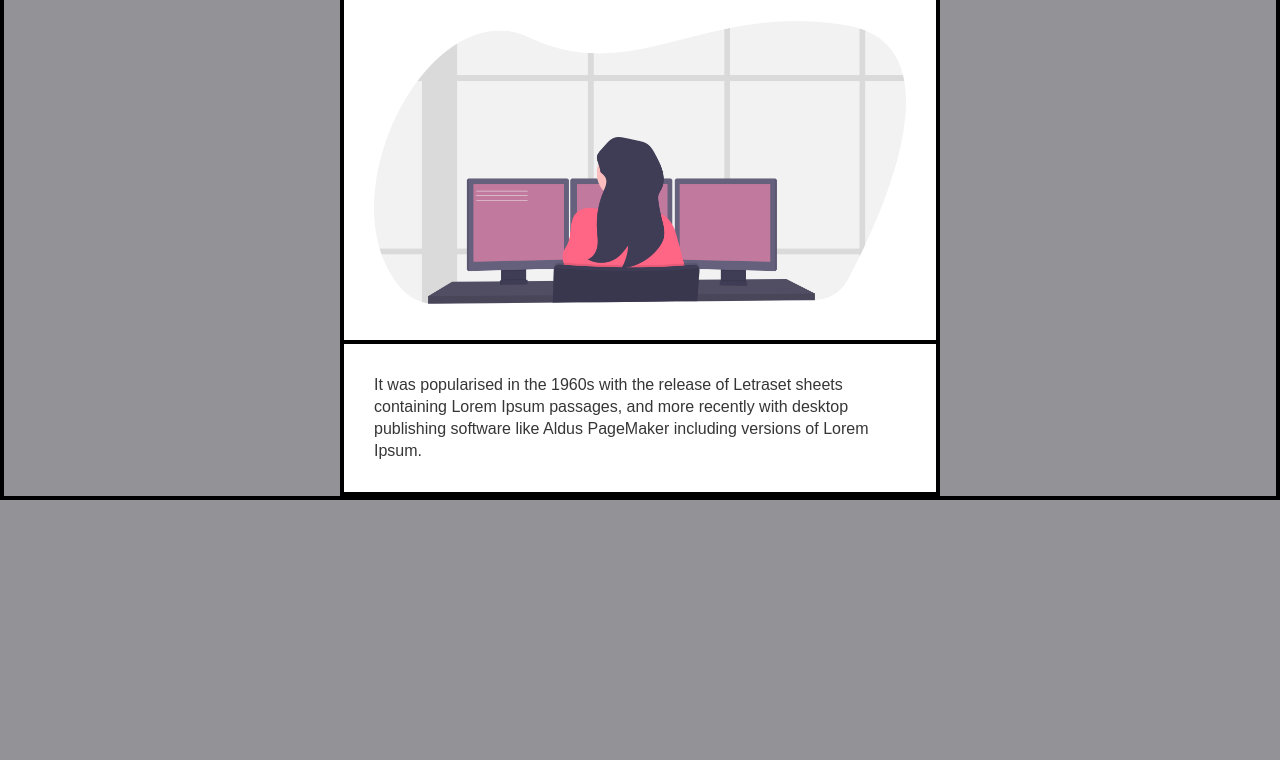
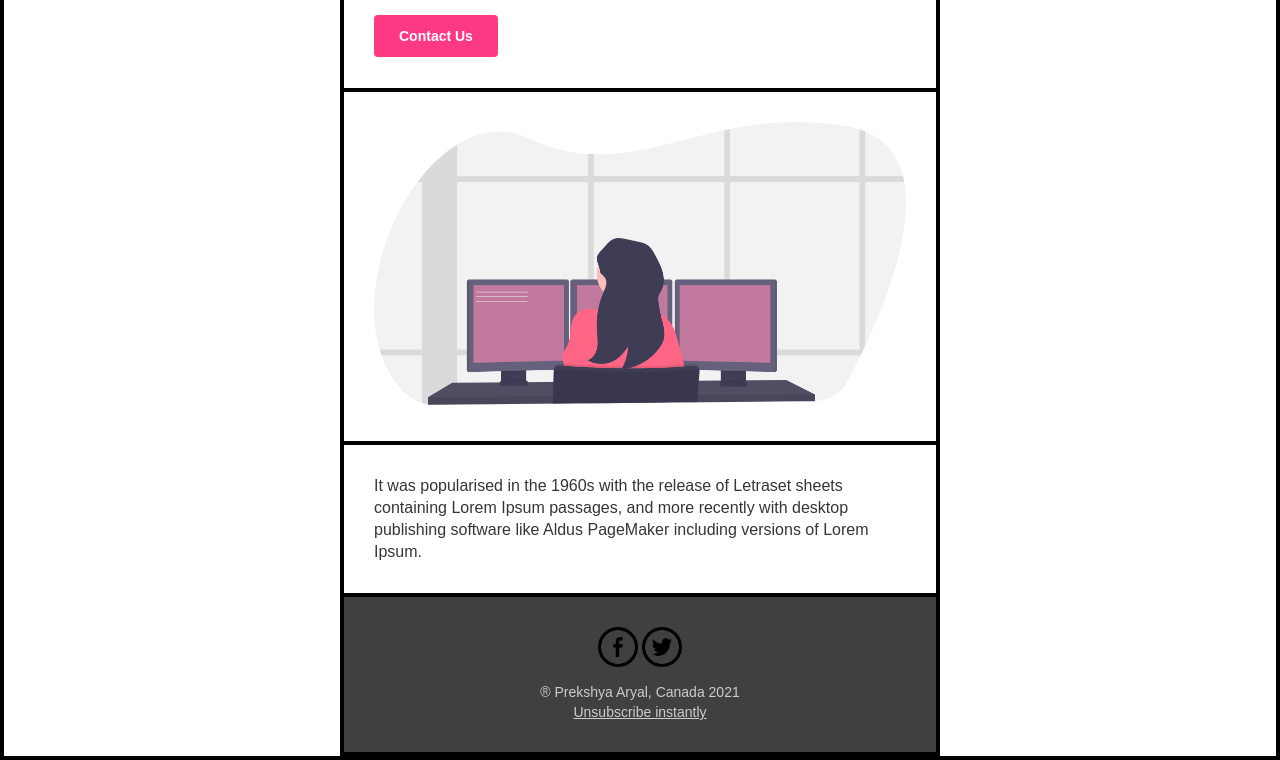
Before and after one commit to aryalprekshya/simple-responsive-email, a plain HTML site: page index.html in a window 1280 px wide. Shown: the part 1137-1897 px from the top of the page. Before the commit the page ends 1637 px from the top, so only its background shows below. Drawn offline with Linux system fonts and the light colour scheme.

Commit message:
added footer

```diff
--- a/index.html
+++ b/index.html
@@ -42,9 +42,9 @@
     </style>
 </head>
 
-<body style="margin:0;padding:0;word-spacing:normal;background-color:#939297;">
+<body style="margin:0;padding:0;word-spacing:normal;">
     <div role="article" aria-roledescription="email" lang="en"
-        style="text-size-adjust:100%; -webkit-text-size-adjust: 100%;-ms-text-size-adjust: 100%; background-color:#939297;">
+        style="text-size-adjust:100%; -webkit-text-size-adjust: 100%;-ms-text-size-adjust: 100%; ">
 
         <!--Outer Scaffold-->
         <table role="presentation" style="width:100%;border:none;border-spacing:0;">
@@ -65,8 +65,8 @@
                         <tr>
                             <td style="padding:40px 30px 30px 30px;text-align:center;font-size:24px;font-weight:bold;">
                                 <a href="https://google.com/" style="text-decoration: none;">
-                                    <img src="images/logo.png" width="165" alt="Logo" style=" width:80%;max-width:
-                                        165px;height:auto;border:none;text-decoration: none;" /></a>
+                                    <img src="images/logo.png" width="120" alt="Logo" style=" width:80%;max-width:
+                                        120px;height:auto;border:none;text-decoration: none;" /></a>
                             </td>
                         </tr>
 
@@ -75,7 +75,7 @@
                             <td style="padding:30px;background-color:#ffffff;">
                                 <h1
                                     style="margin-top:0;margin-bottom:16px;font-size:26px;line-height:32px;font-weight:bold;letter-spacing:-0.02em;">
-                                    Welcome to my email!</h1>
+                                    Welcome to Deciem</h1>
                                 <p style="margin:0;">Lorem ipsum dolor sit amet, consectetur adipiscing elit. In tempus
                                     adipiscing felis, sit amet blandit ipsum volutpat sed. Morbi porttito nisi libero
                                     ultricies ipsum, in posuere mauris neque at erat.</p>
@@ -151,6 +151,24 @@
                             </td>
                         </tr>
 
+                        <!--Footer-->
+                        <tr>
+                            <td
+                                style="padding:30px;text-align:center;font-size:12px;background-color:#404040;color:#cccccc;">
+                                <p style="margin:0 0 8px 0;">
+                                    <a href="http://www.facebook.com/" style="text-decoration:none;"><img
+                                            src="images/fb.png" width="40" height="40" alt="f"
+                                            style="display:inline-block;color:#cccccc;"></a>
+                                    <a href="http://www.twitter.com/" style="text-decoration:none;"><img
+                                            src="images/tw.png" width="40" height="40" alt="t"
+                                            style="display:inline-block;color:#cccccc;"></a>
+                                </p>
+                                <p style="margin:0;font-size:14px;line-height:20px;">&reg; Prekshya Aryal, Canada
+                                    2021<br><a class="unsub" href="http://www.prekshya.com/"
+                                        style="color:#cccccc;text-decoration:underline;">Unsubscribe instantly</a></p>
+
+                            </td>
+                        </tr>
 
                     </table>
 
```
Also changed, not shown: images/fb.png (added), images/logo.png (added), images/tw.png (added).
